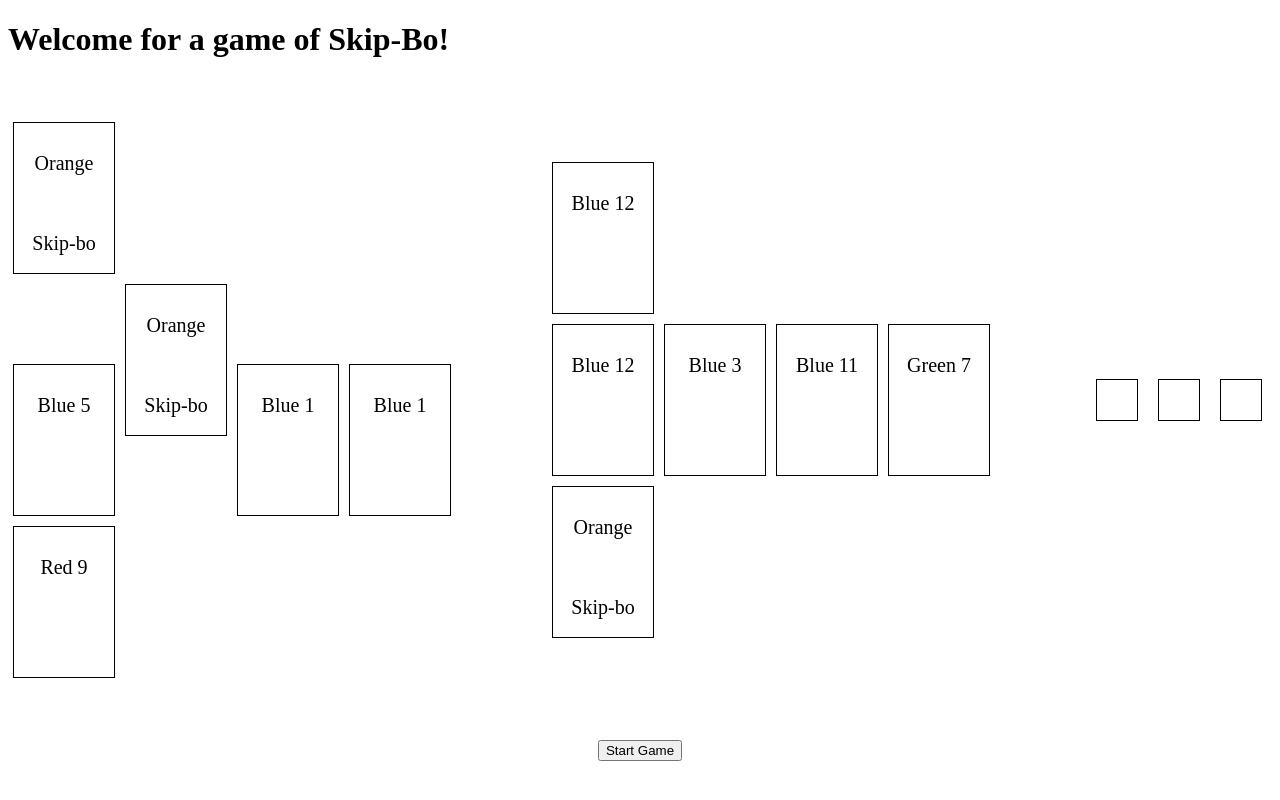
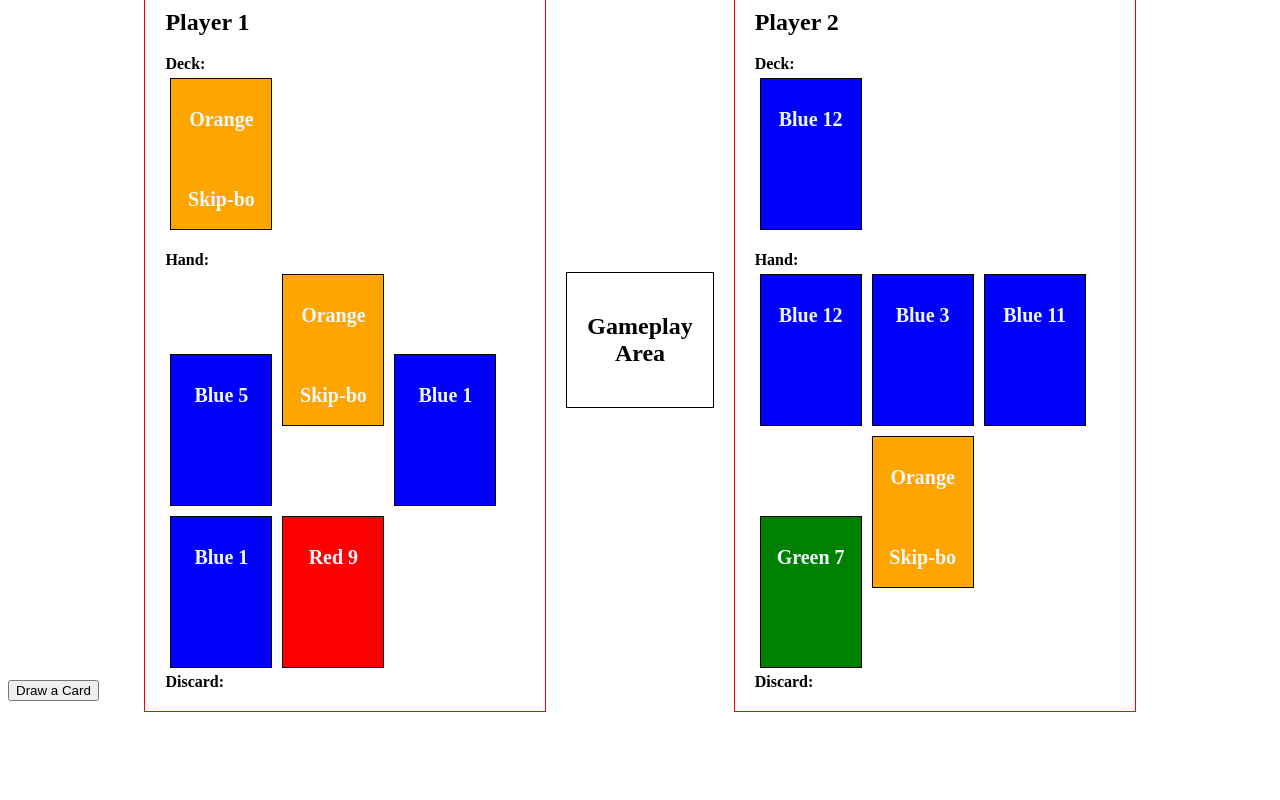
Before and after one commit to kaylatapiador/Milestone-Project, a plain HTML site: page index.html in a window 1280 px wide. Both pictures are taken after a click on the button "Start Game". Drawn offline with Linux system fonts and the light colour scheme.

Commit message:
updated code revised where game is set up accordingly

```diff
--- a/index.html
+++ b/index.html
@@ -1,11 +1,13 @@
 <!DOCTYPE html>
-<html lang="en" dir="ltr">
-    <meta charset="utf-8">
+<head>
+    <html lang="en" dir="ltr">
+    <meta charset="UTF-8">
+    <meta name="viewport" content="width=device-width, initial-scale=1.0">
     <title>Card Webgame</title>
     <link rel="stylesheet" href="styles.css">
   </head>
   <body>
-    <h1>Welcome for a game of Skip-Bo!</h1>
+    <h1 id="gameTitle">Welcome for a game of Skip-Bo!</h1>
 
     <!--<label for="playerInput">Enter the number of players(Number of AIs you want to play against):</label>
     <input type="number" id="playerInput" min="2" max="4">
@@ -14,19 +16,52 @@
 
     <div id="game">
 
-      <div id="player1-area">
-        <div id="player1-deck"></div>
-        <div id="player1-hand">Player 1 Hand</div>
-        <div id="player1-discardPile"></div>
+      <div class="player-area">
+
+        <h2>Player 1</h2>
+
+        <div class="Deck">
+          <label for="player1-deck">Deck:</label>
+                <div id="player1-deck" draggable="true" ondrag="drag(event)"></div>
+        </div>
+
+        <div class="Hand">
+          <label for="player1-hand">Hand:</label>
+                <div id="player1-hand" draggable="true" ondrag="drag(event)"></div>
+        </div>
+
+        <div class="Discard">
+          <label for="player1-discard">Discard:</label>
+                <div id="player1-discardPile" draggable="true" ondrag="drag(event)" ></div>
+        </div>
       </div>
 
-      <div id = "player2-area">
-        <div id="player2-deck"></div>
-        <div id="player2-hand"> Player 2 Hand</div>
-        <div id="player2-discardPile"></div>
+      <div id="center-area">
+        <h2>Gameplay Area</h2>
       </div>
 
-      <div id="center-area"></div>
+      <div class="player-area">
+
+        <h2>Player 2</h2>
+
+        <div class="Deck">
+          <label for="player2-deck">Deck:</label>
+                <div id="player2-deck" draggable="true" ondrag="drag(event)"></div>
+        </div>
+
+        <div class="Hand">
+          <label for="player2-hand">Hand:</label>
+                <div id="player2-hand" draggable="true" ondrag="drag(event)"></div>
+        </div>
+
+        <div class="Discard">
+          <label for="player2-discard">Discard:</label>
+                <div id="player2-discardPile"draggable="true" ondrag="drag(event)"></div>
+        </div>
+
+      </div>
+
+
       <div id="stockpile"></div>
       <div id="discard-pile"></div>
     </div>
@@ -34,9 +69,11 @@
 
 
     <button id="start-button">Start Game</button>
+    <button id="draw-card">Draw a Card</button>
 
 
 
   <script src="index.js"></script>
+
   </body>
 </html>
--- a/index.js
+++ b/index.js
@@ -96,6 +96,18 @@ function displayHand(player,containerID){
         //console.log(card);
         const cardElement = document.createElement("div");
         cardElement.className = "card";
+        if(card.suits ==='Red'){
+            cardElement.classList.add('red');
+        }
+        if(card.suits[0] === 'Orange'){
+            cardElement.classList.add('orange');
+        }
+        if(card.suits === 'Blue'){
+            cardElement.classList.add('blue');
+        }
+        if(card.suits === 'Green'){
+            cardElement.classList.add('green');
+        }
         cardElement.textContent = card.suits + ' ' + card.values;
 
         //console.log(cardElement);
@@ -114,6 +126,18 @@ function displayDeck(player,containerID){
     //console.log(card);
     const cardElement = document.createElement("div");
     cardElement.className = "card";
+    if(card.suits ==='Red'){
+        cardElement.classList.add('red');
+    }
+    if(card.suits[0] === 'Orange'){
+        cardElement.classList.add('orange');
+    }
+    if(card.suits === 'Blue'){
+        cardElement.classList.add('blue');
+    }
+    if(card.suits === 'Green'){
+        cardElement.classList.add('green');
+    }
     cardElement.textContent = card.suits + ' ' + card.values;
 
     //console.log(cardElement);
@@ -121,8 +145,18 @@ function displayDeck(player,containerID){
 
 }
 
+//These function are used to make the the user drag the card in its respective area.
+
+const gameTitle = document.getElementById('gameTitle');
+const startGame = document.getElementById('start-button')
+startGame.addEventListener('click', gameSetUp);
+
+
 //This sets up the game
 function gameSetUp(){
+    startGame.style.display = 'none';
+    gameTitle.style.display = 'none';
+
     const deck = createDeck();
     const shuffledDeck = shuffleCards(deck);
     //console.log(shuffledDeck.length);
@@ -146,8 +180,8 @@ function gameSetUp(){
     //console.log(shuffledDeck.length);
 
     dealHand(shuffledDeck,allPlayers);
-    console.log(player1);
-    console.log(player2);
+    //console.log(player1);
+    //console.log(player2);
 
     displayHand(player1,'player1-hand');
     displayHand(player2,'player2-hand');
@@ -156,8 +190,11 @@ function gameSetUp(){
     displayDeck(player2,'player2-deck');
     //console.log(allPlayers);
     //console.log(shuffledDeck.length);
+    /*const playerCards = document.querySelectorAll('.card');
+    playerCards.forEach(card => {
+        card.addEventListener('click', moveCardToMiddle);
+    });*/
+
 
 
 }
-
-document.getElementById('start-button').addEventListener('click', gameSetUp);
--- a/styles.css
+++ b/styles.css
@@ -1,20 +1,41 @@
 #game {
     display: flex;
-    justify-content: center;
+    justify-content: space-around;
     align-items: center;
+    margin:20px auto;
+    width:80%;
     height: 80vh;
 }
 
-#player-area, #center-area, #stockpile, #discard-pile {
-    border: 1px solid black;
+.player-area {
+    border: 1px solid red;
     margin: 10px;
     padding: 20px;
 }
+
+#center-area{
+     margin:10px;
+     padding:20px;
+     border:1px solid black;
+     flex: 2;
+    text-align: center;
+}
+
+#player1-deck,#player2-deck{
+    margin-bottom: 1em;
+}
+
 
 #start-button {
     display: block;
     margin: auto;
     margin-top: 20px;
+}
+
+label {
+    display: block;
+    font-weight: bold;
+
 }
 
 .card {
@@ -26,4 +47,23 @@
     text-align: center;
     line-height: 80px;
     font-size: 20px;
+    font-weight: bold;
+    color:aliceblue
 }
+
+.blue{
+    background-color:blue;
+
+}
+
+.green{
+    background-color:green;
+}
+
+.red{
+    background-color:red;
+}
+
+.orange{
+    background-color:orange;
+}
```
